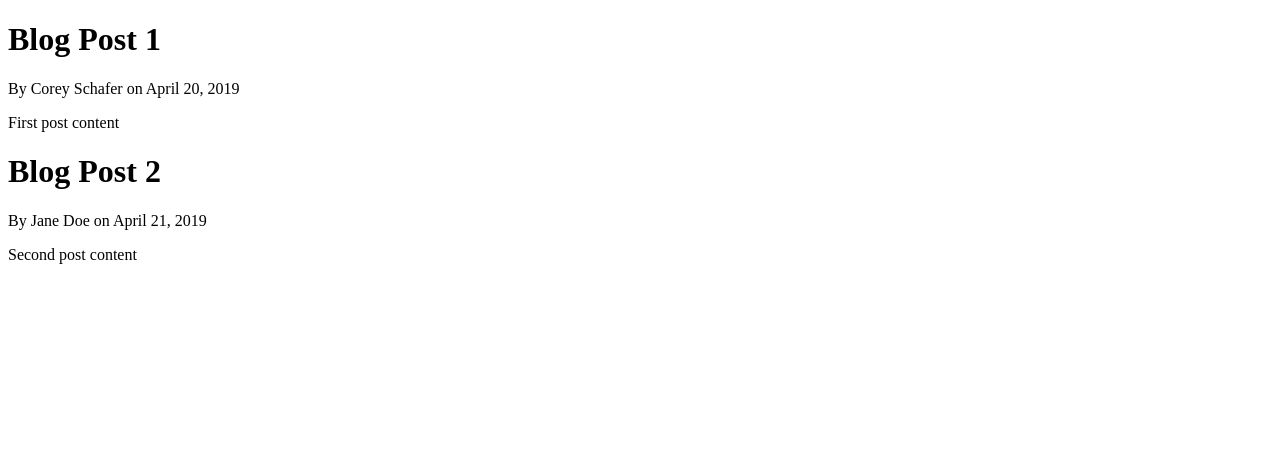
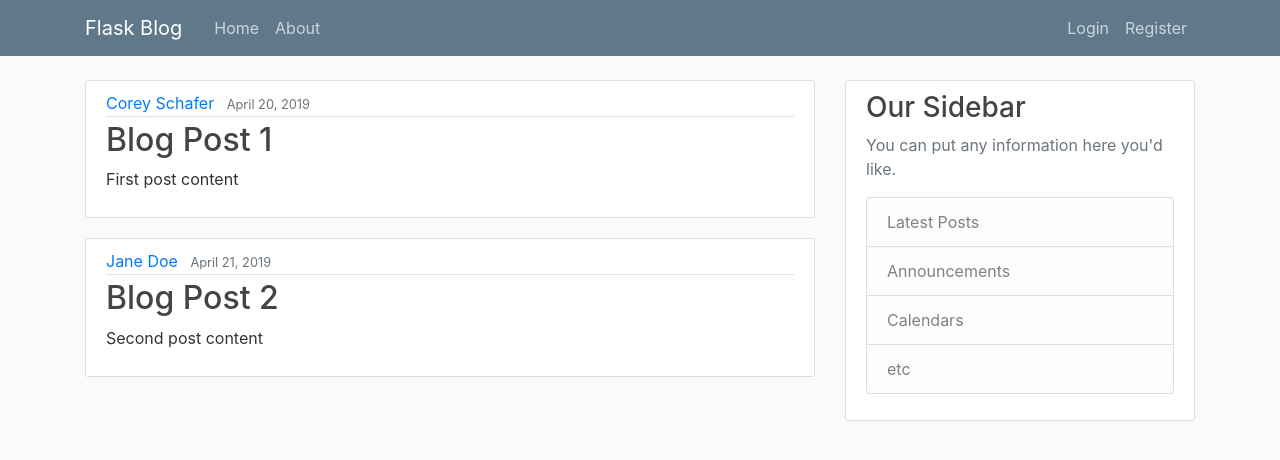
Before and after one commit to fan-bingbing/flaskblog, a Flask app: page / in a window 1280 px wide. Shown: the top 460 px of the page. Run offline with Flask 2, Linux system fonts and the light colour scheme; some libraries are stand-ins or nearby versions.

Commit message:
add style

```diff
--- a/hello.py
+++ b/hello.py
@@ -1,4 +1,4 @@
-from flask import Flask, render_template
+from flask import Flask, render_template, url_for
 
 app = Flask(__name__)
 
--- /dev/null
+++ b/static/main.css
@@ -0,0 +1,80 @@
+body {
+  background: #fafafa;
+  color: #333333;
+  margin-top: 5rem;
+}
+
+h1, h2, h3, h4, h5, h6 {
+  color: #444444;
+}
+
+.bg-steel {
+  background-color: #5f788a;
+}
+
+.site-header .navbar-nav .nav-link {
+  color: #cbd5db;
+}
+
+.site-header .navbar-nav .nav-link:hover {
+  color: #ffffff;
+}
+
+.site-header .navbar-nav .nav-link.active {
+  font-weight: 500;
+}
+
+.content-section {
+  background: #ffffff;
+  padding: 10px 20px;
+  border: 1px solid #dddddd;
+  border-radius: 3px;
+  margin-bottom: 20px;
+}
+
+.article-title {
+  color: #444444;
+}
+
+a.article-title:hover {
+  color: #428bca;
+  text-decoration: none;
+}
+
+.article-content {
+  white-space: pre-line;
+}
+
+.article-img {
+  height: 65px;
+  width: 65px;
+  margin-right: 16px;
+}
+
+.article-metadata {
+  padding-bottom: 1px;
+  margin-bottom: 4px;
+  border-bottom: 1px solid #e3e3e3
+}
+
+.article-metadata a:hover {
+  color: #333;
+  text-decoration: none;
+}
+
+.article-svg {
+  width: 25px;
+  height: 25px;
+  vertical-align: middle;
+}
+
+.account-img {
+  height: 125px;
+  width: 125px;
+  margin-right: 20px;
+  margin-bottom: 16px;
+}
+
+.account-heading {
+  font-size: 2.5rem;
+}
--- a/templates/home.html
+++ b/templates/home.html
@@ -1,8 +1,15 @@
 {% extends "layout.html" %}
 {% block content %}
   {% for post in posts %}
-    <h1>{{ post.title }}</h1>
-    <p> By {{ post.author }} on {{ post.date_posted }}</p>
-    <p>{{ post.content }}</p>
+    <article class="media content-section">
+      <div class="media-body">
+        <div class="article-metadata">
+          <a class="mr-2" href="#">{{ post.author }}</a>
+          <small class="text-muted">{{ post.date_posted }}</small>
+        </div>
+        <h2><a class="article-title" href="#">{{ post.title }}</a></h2>
+        <p class="article-content">{{ post.content }}</p>
+      </div>
+    </article>
   {% endfor %}
 {% endblock content %}
--- a/templates/layout.html
+++ b/templates/layout.html
@@ -1,14 +1,68 @@
 <!DOCTYPE html>
 <html lang="en" dir="ltr">
+
 <head>
+  <!-- Required meta tags -->
   <meta charset="utf-8">
+  <meta name="viewport" content="width=device-width, initial-scale=1, shrink-to-fit=no">
+  <!-- Bootstrap CSS -->
+  <link rel="stylesheet" href="https://stackpath.bootstrapcdn.com/bootstrap/4.4.1/css/bootstrap.min.css" integrity="sha384-Vkoo8x4CGsO3+Hhxv8T/Q5PaXtkKtu6ug5TOeNV6gBiFeWPGFN9MuhOf23Q9Ifjh" crossorigin="anonymous">
+  <link rel="stylesheet" type="text/css" href="{{ url_for('static', filename='main.css') }}">
   {% if title %}
   <title>{{ title }}</title>
   {% else %}
   <title>Flask Blog</title>
   {% endif %}
 </head>
+
 <body>
+  <header class="site-header">
+    <nav class="navbar navbar-expand-md navbar-dark bg-steel fixed-top">
+      <div class="container">
+        <a class="navbar-brand mr-4" href="/">Flask Blog</a>
+        <button class="navbar-toggler" type="button" data-toggle="collapse" data-target="#navbarToggle" aria-controls="navbarToggle" aria-expanded="false" aria-label="Toggle navigation">
+          <span class="navbar-toggler-icon"></span>
+        </button>
+        <div class="collapse navbar-collapse" id="navbarToggle">
+          <div class="navbar-nav mr-auto">
+            <a class="nav-item nav-link" href="/">Home</a>
+            <a class="nav-item nav-link" href="/about">About</a>
+          </div>
+          <!-- Navbar Right Side -->
+          <div class="navbar-nav">
+            <a class="nav-item nav-link" href="/login">Login</a>
+            <a class="nav-item nav-link" href="/register">Register</a>
+          </div>
+        </div>
+      </div>
+    </nav>
+  </header>
+  <main role="main" class="container">
+    <div class="row">
+      <div class="col-md-8">
         {% block content %}{% endblock %}
+      </div>
+      <div class="col-md-4">
+        <div class="content-section">
+          <h3>Our Sidebar</h3>
+          <p class='text-muted'>You can put any information here you'd like.
+            <ul class="list-group">
+              <li class="list-group-item list-group-item-light">Latest Posts</li>
+              <li class="list-group-item list-group-item-light">Announcements</li>
+              <li class="list-group-item list-group-item-light">Calendars</li>
+              <li class="list-group-item list-group-item-light">etc</li>
+            </ul>
+          </p>
+        </div>
+      </div>
+    </div>
+  </main>
+
+  <!-- Optional JavaScript -->
+  <!-- jQuery first, then Popper.js, then Bootstrap JS -->
+  <script src="https://code.jquery.com/jquery-3.4.1.slim.min.js" integrity="sha384-J6qa4849blE2+poT4WnyKhv5vZF5SrPo0iEjwBvKU7imGFAV0wwj1yYfoRSJoZ+n" crossorigin="anonymous"></script>
+  <script src="https://cdn.jsdelivr.net/npm/popper.js@1.16.0/dist/umd/popper.min.js" integrity="sha384-Q6E9RHvbIyZFJoft+2mJbHaEWldlvI9IOYy5n3zV9zzTtmI3UksdQRVvoxMfooAo" crossorigin="anonymous"></script>
+  <script src="https://stackpath.bootstrapcdn.com/bootstrap/4.4.1/js/bootstrap.min.js" integrity="sha384-wfSDF2E50Y2D1uUdj0O3uMBJnjuUD4Ih7YwaYd1iqfktj0Uod8GCExl3Og8ifwB6" crossorigin="anonymous"></script>
 </body>
+
 </html>
```
Lines whose indentation alone changed are shown as unchanged.
